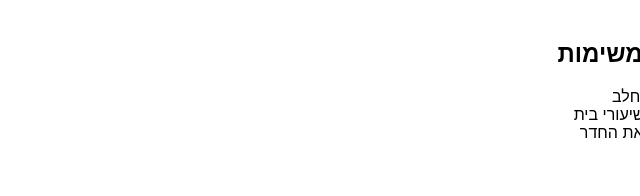
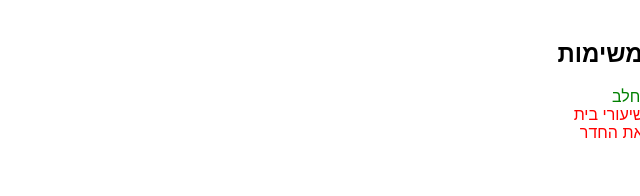
Before and after one commit to rrivi055/todo-list-app-v2, a React (Vite) app: page / in a window 1280 px wide. Shown: the top 196 px of the page, without its empty margins (640-1280 px from the left). Built offline with nearby package versions, Linux system fonts and the light colour scheme.

Commit message:
Add TodoItem with color by status

```diff
--- /dev/null
+++ b/src/components/TodoItem/TodoItem.jsx
@@ -0,0 +1,8 @@
+// returns a color according to the task status
+const getColor = (done) => (done ? 'green' : 'red');
+
+function TodoItem({ title, done }) {
+  return <li style={{ color: getColor(done) }}>{title}</li>;
+}
+
+export default TodoItem;
--- a/src/components/TodoList/TodoList.jsx
+++ b/src/components/TodoList/TodoList.jsx
@@ -1,3 +1,4 @@
+import TodoItem from '../TodoItem/TodoItem';
 const tasks = [
   { id: 1, title: 'לקנות חלב', done: true },
   { id: 2, title: 'להכין שיעורי בית', done: false },
@@ -10,7 +11,7 @@ function TodoList() {
       <h2>רשימת משימות</h2>
       <ul>
         {tasks.map((task) => (
-          <li key={task.id}>{task.title}</li>
+          <TodoItem key={task.id} title={task.title} done={task.done} />
         ))}
       </ul>
     </div>
```
